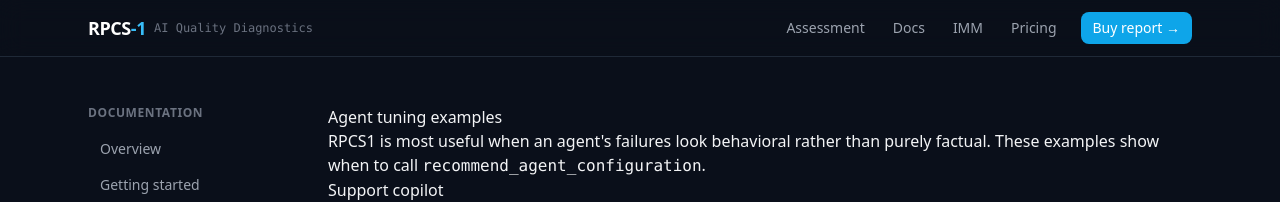
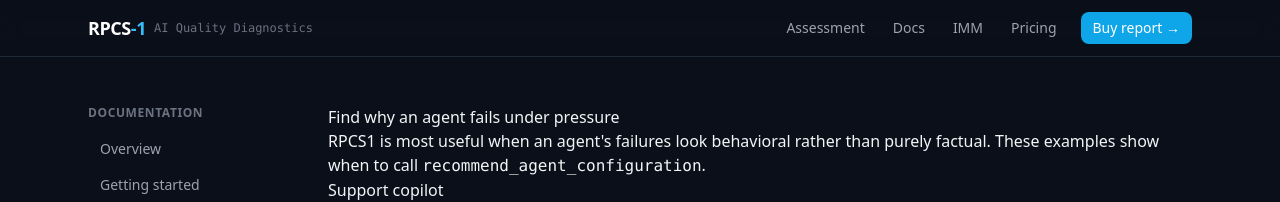
Before and after one commit to travisbergen2/rpcs1-sdk, a Next.js app in the folder packages/web/: page /docs/examples in a window 1280 px wide. Shown: the top 202 px of the page. Built offline with nearby package versions, Linux system fonts and the light colour scheme.

Commit message:
docs: align examples header with listing

```diff
--- a/packages/web/app/docs/examples/page.tsx
+++ b/packages/web/app/docs/examples/page.tsx
@@ -2,9 +2,9 @@
 import Link from 'next/link';
 
 export const metadata: Metadata = {
-  title: 'Agent Tuning Examples',
+  title: 'Find why an agent fails under pressure',
   description:
-    'Practical RPCS1 examples for coding agents, customer support agents, and research agents.',
+    'Practical RPCS1 examples for support copilots, coding agents, and research agents.',
 };
 
 const EXAMPLES = [
@@ -77,7 +77,7 @@
 export default function ExamplesPage() {
   return (
     <div>
-      <h1>Agent tuning examples</h1>
+      <h1>Find why an agent fails under pressure</h1>
       <p>
         RPCS1 is most useful when an agent&apos;s failures look behavioral rather than purely
         factual. These examples show when to call{' '}
```
